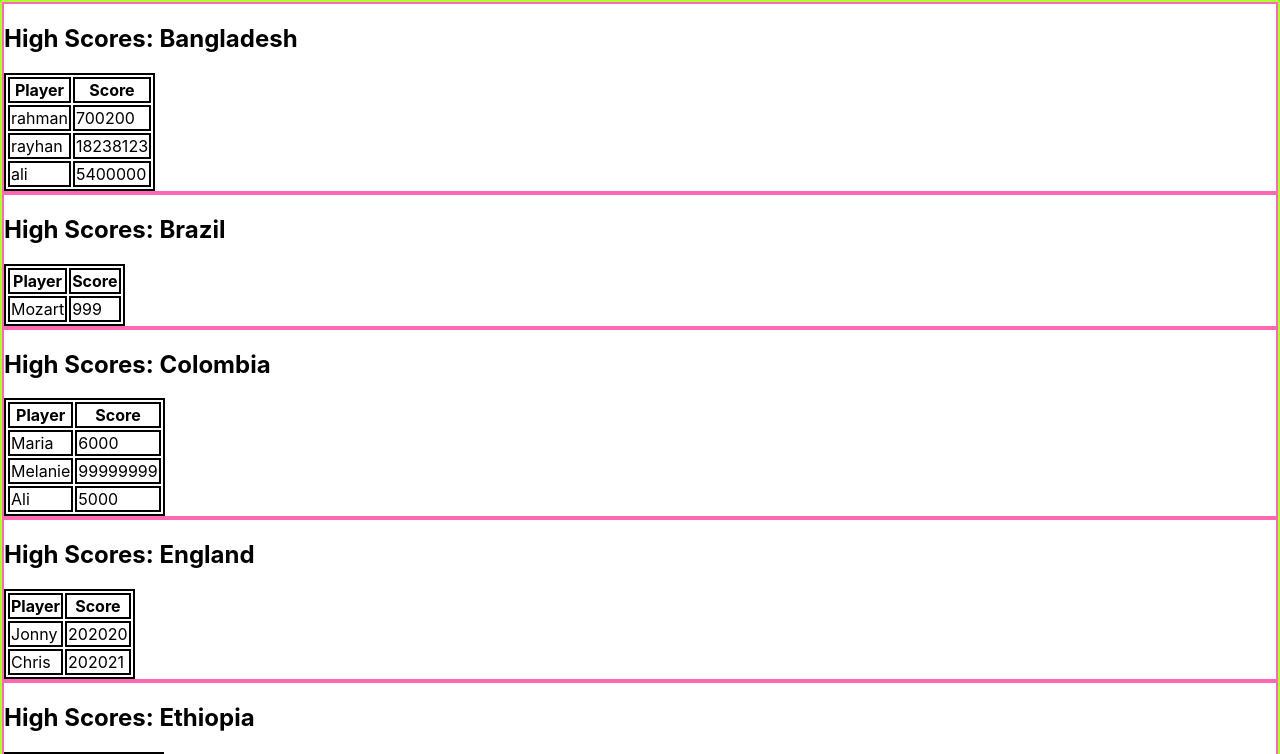
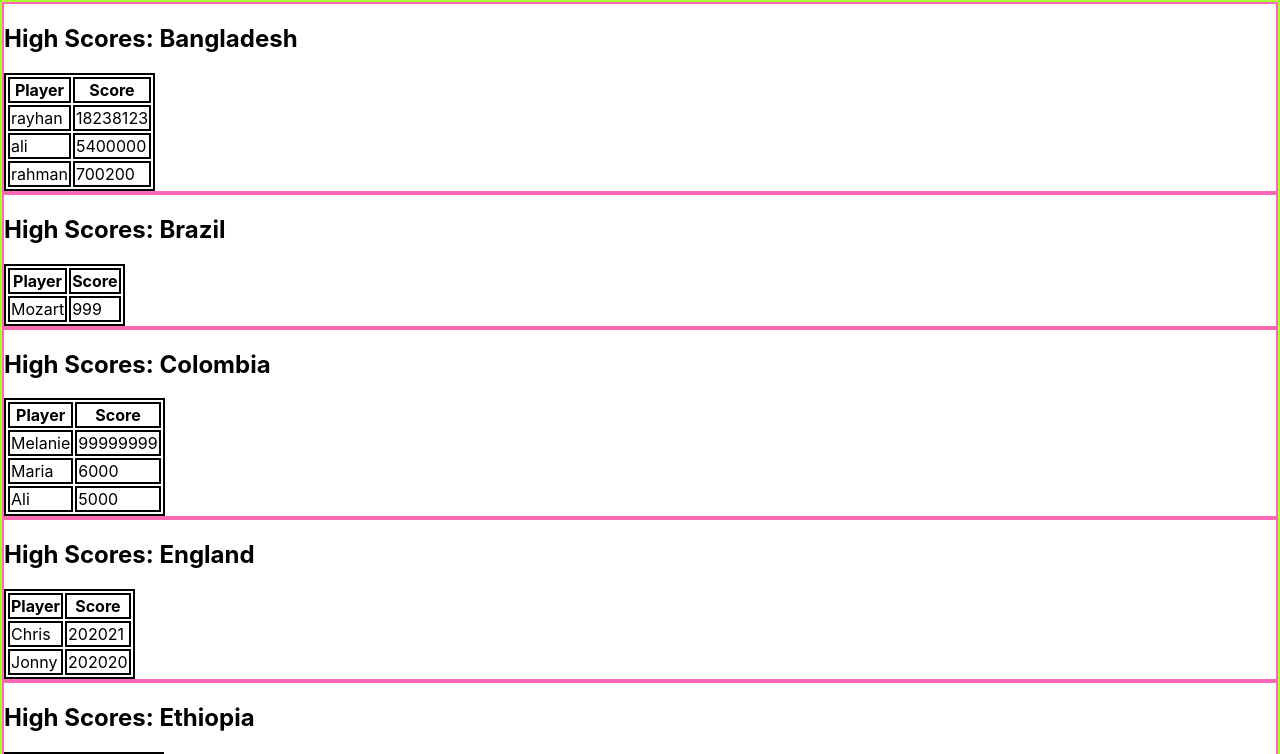
Before and after one commit to m4ndycheung/high-scores-react, a React (Create React App) app: page / in a window 1280 px wide. Shown: the top 754 px of the page. Built offline with nearby package versions, Linux system fonts and the light colour scheme.

Commit message:
Sorted scores by descending order (highest to lowest)

```diff
--- a/src/App.js
+++ b/src/App.js
@@ -6,10 +6,20 @@ import allCountryScores from "./scores";
 // after the arrow it will return.
 // if I add curly brackets, I need to write 'return'
 const App = () => {
-  let scoresSortedByCountryName = allCountryScores.sort((a, b) =>
+  let sortedByCountryName = allCountryScores.sort((a, b) =>
     a.name.localeCompare(b.name)
   );
-  return <HighScoreTable countries={scoresSortedByCountryName} />;
+
+  const sortedByCountryAndScores = sortedByCountryName.map((country) => {
+    // used the spread operator to make a copy of country.scores
+    // the og country.scores array remains unmodified during the sorting process.
+    const sortedScores = [...country.scores].sort((a, b) => b.s - a.s);
+    // used the spread operator to copy the country object
+    // we can now safely modify this object with the newly sortedScores
+    return { ...country, scores: sortedScores };
+  });
+
+  return <HighScoreTable countries={sortedByCountryAndScores} />;
 };
 
 export default App;
```
